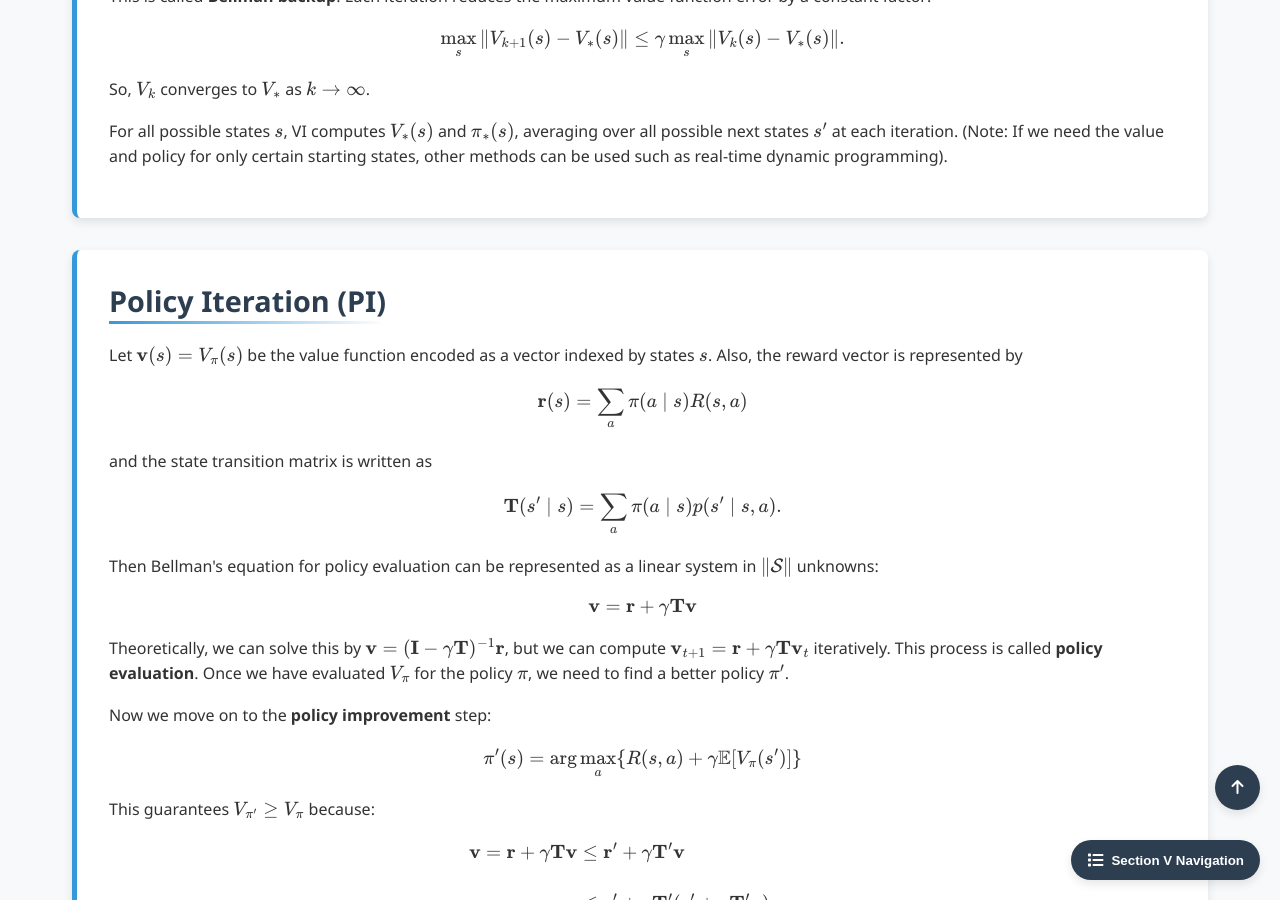
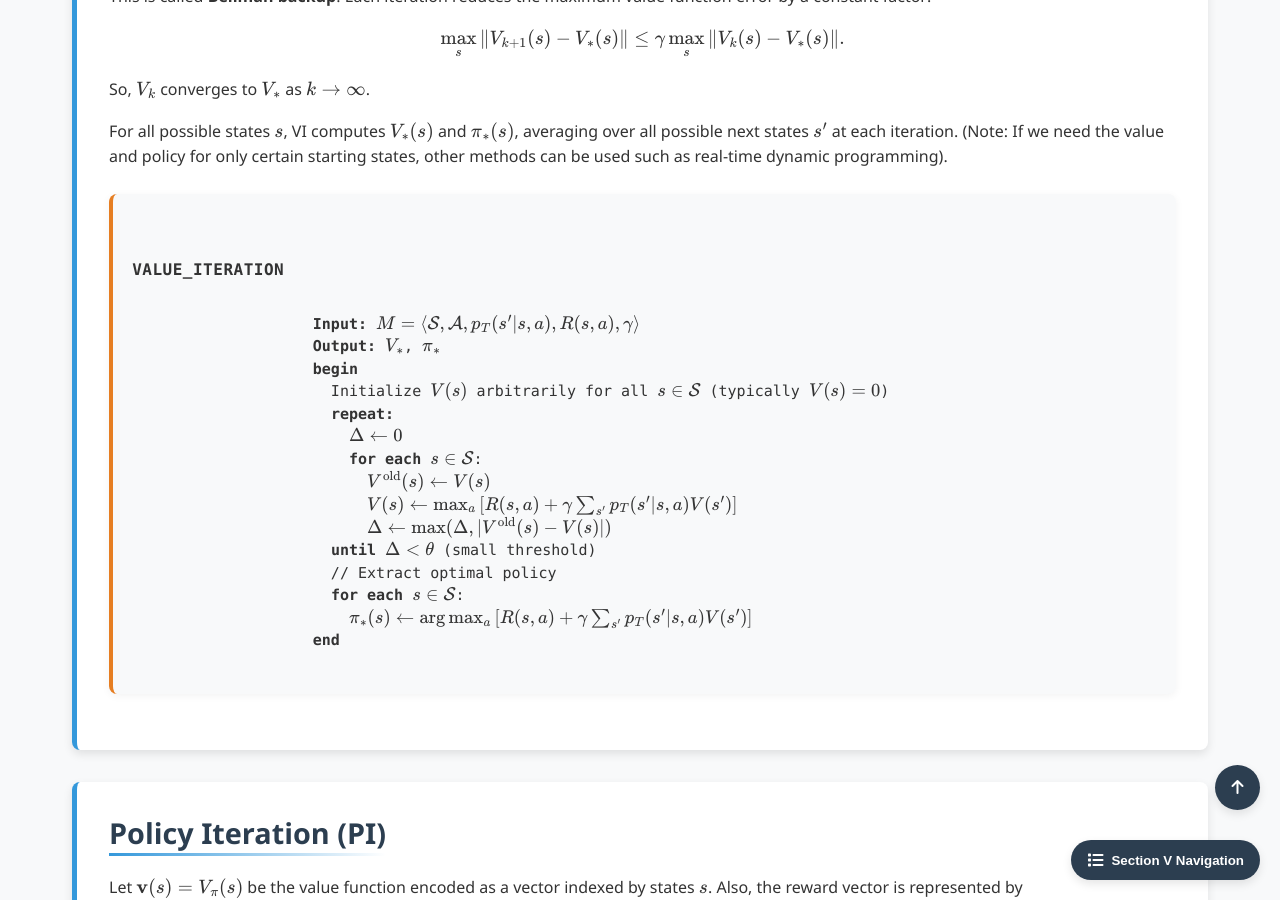
Before and after one commit to Yusukey01/yusukey01.github.io, a Jekyll site: the page built from Mathematics/Machine_learning/intro_RL.html, in a window 1280 px wide and 900 px high, scrolled down 5898 px. Built offline with Jekyll 4.4.1, drawn with Linux system fonts in a browser that asks for light colours.

Commit message:
update RL

```diff
--- a/Mathematics/Machine_learning/intro_RL.html
+++ b/Mathematics/Machine_learning/intro_RL.html
@@ -426,6 +426,24 @@ uses_python: false
                     next states \(s'\) at each iteration. (Note: If we need the value and policy for only certain starting states, other methods can be used such as
                     real-time dynamic programming).
                 </p>
+                <div class="pseudocode">
+                    <span class="pseudocode-title">VALUE_ITERATION</span>
+                    <strong>Input:</strong> \(M = \left\langle \mathcal{S}, \mathcal{A}, p_T(s' | s, a), R(s, a), \gamma \right\rangle\)
+                    <strong>Output:</strong> \(V_*\), \(\pi_*\)
+                    <strong>begin</strong>
+                    &emsp;&emsp;Initialize \(V(s)\) arbitrarily for all \(s \in \mathcal{S}\) (typically \(V(s) = 0\))
+                    &emsp;&emsp;<strong>repeat:</strong>
+                    &emsp;&emsp;&emsp;&emsp;\(\Delta \leftarrow 0\)
+                    &emsp;&emsp;&emsp;&emsp;<strong>for each</strong> \(s \in \mathcal{S}\):
+                    &emsp;&emsp;&emsp;&emsp;&emsp;&emsp;\(V^{\text{old}}(s) \leftarrow V(s)\)
+                    &emsp;&emsp;&emsp;&emsp;&emsp;&emsp;\(V(s) \leftarrow \max_a \left[R(s,a) + \gamma \sum_{s'} p_T(s'|s,a) V(s')\right]\)
+                    &emsp;&emsp;&emsp;&emsp;&emsp;&emsp;\(\Delta \leftarrow \max(\Delta, |V^{\text{old}}(s) - V(s)|)\)
+                    &emsp;&emsp;<strong>until</strong> \(\Delta < \theta\) (small threshold)
+                    &emsp;&emsp;// Extract optimal policy
+                    &emsp;&emsp;<strong>for each</strong> \(s \in \mathcal{S}\):
+                    &emsp;&emsp;&emsp;&emsp;\(\pi_*(s) \leftarrow \arg\max_a \left[R(s,a) + \gamma \sum_{s'} p_T(s'|s,a) V(s')\right]\)
+                    <strong>end</strong>
+                </div>
             </section>
 
             <section id="PI" class="section-content">
```
